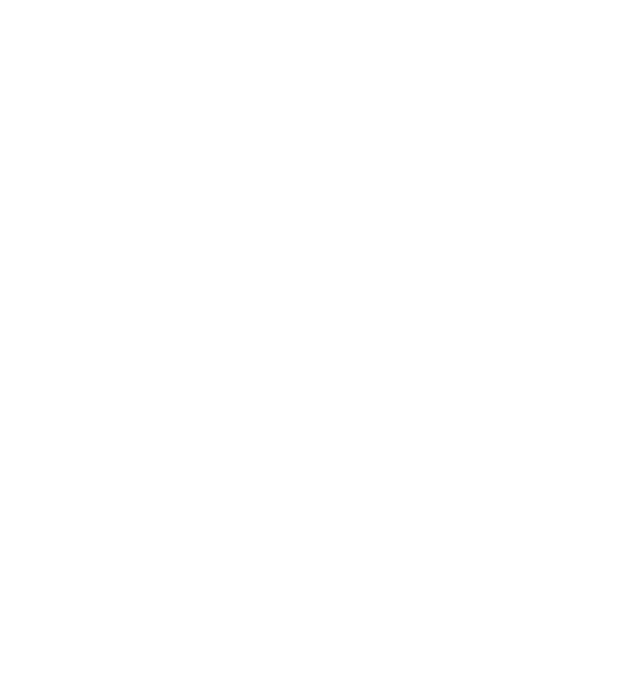
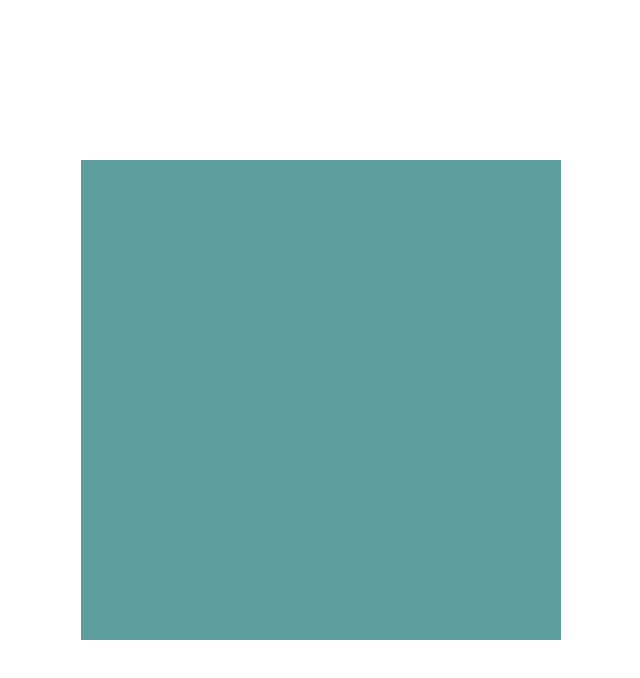
Before and after one commit to manvinderjit/2023-TOP-Project-Tic-Tac-Toe, a plain HTML site: page index.html in a window 1280 px wide. Shown: the whole page, without its empty margins (319-959 px from the left). Drawn offline with Linux system fonts and the light colour scheme.

Commit message:
feat: Add gameboard

```diff
--- a/index.html
+++ b/index.html
@@ -4,8 +4,10 @@
     <meta charset="UTF-8">
     <meta name="viewport" content="width=device-width, initial-scale=1.0">
     <title>Project: Tic Tac Toe by Manvinderjit</title>
+    <link rel="stylesheet" href="./style.css">
+    <script src="./script.js" defer></script>
 </head>
 <body>
-
+    <div id="gameboard-container"></div>
 </body>
 </html>
--- a/script.js
+++ b/script.js
@@ -0,0 +1,31 @@
+const Gameboard = (() => {
+    let gameboard = [[], [], []];
+})();
+
+const PlayerFactory = (name, marker) => {
+    const playerInfo = () => {
+        return `Hi! My name is ${name} and my marker is ${marker}.`
+    }
+    return { name, marker, age };
+}
+
+const displayController = (() => {
+
+    const gameboardContainer = document.getElementById('gameboard-container');
+
+    const generateGrid = () => {
+        for (let i = 1 ; i <= 9; i++) {
+            let gamebox = document.createElement('div');
+            gamebox.classList.add('gamebox');
+            gamebox.id = i;
+            gameboardContainer.appendChild(gamebox);
+        }
+    }
+
+    return { generateGrid };
+})();
+
+displayController.generateGrid();
+
+
+const gameFlow = {};
--- a/style.css
+++ b/style.css
@@ -2,3 +2,21 @@
     padding: 0;
     margin: 0;
 }
+
+body {
+    display: flex;
+    justify-content: center;
+    align-items: center;
+    height: 100vh;
+}
+
+#gameboard-container {
+    display: grid;
+    grid-template-columns: repeat(3, 1fr);
+}
+
+.gamebox {
+    width: 10rem;
+    height: 10rem;
+    background-color: cadetblue;
+}
```
